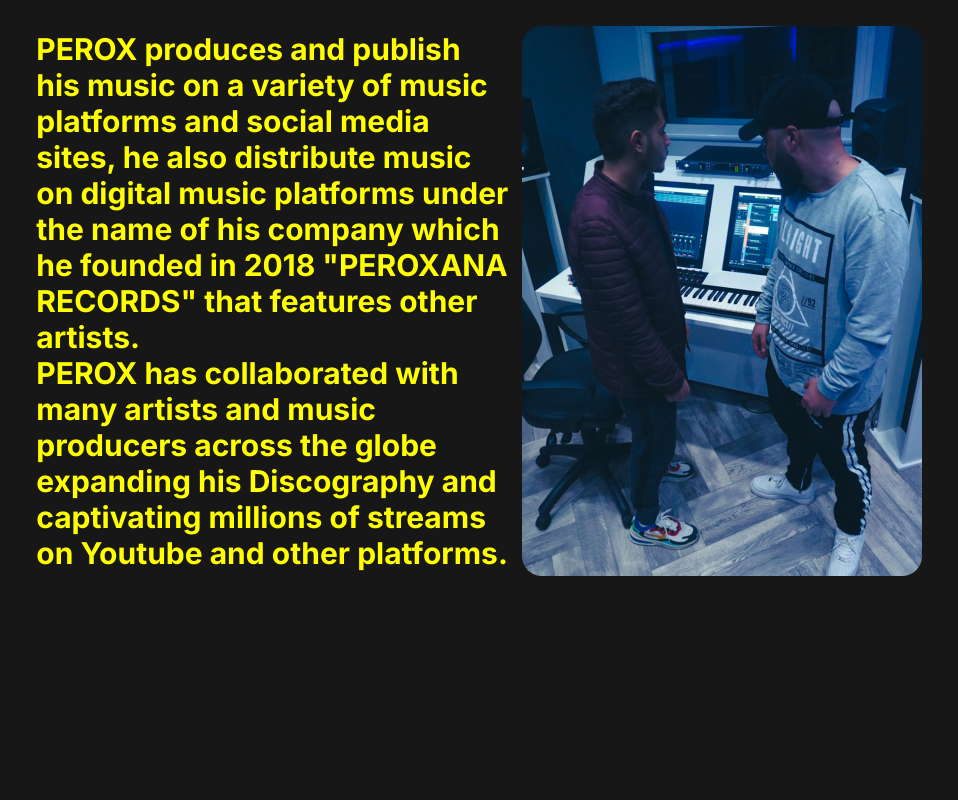
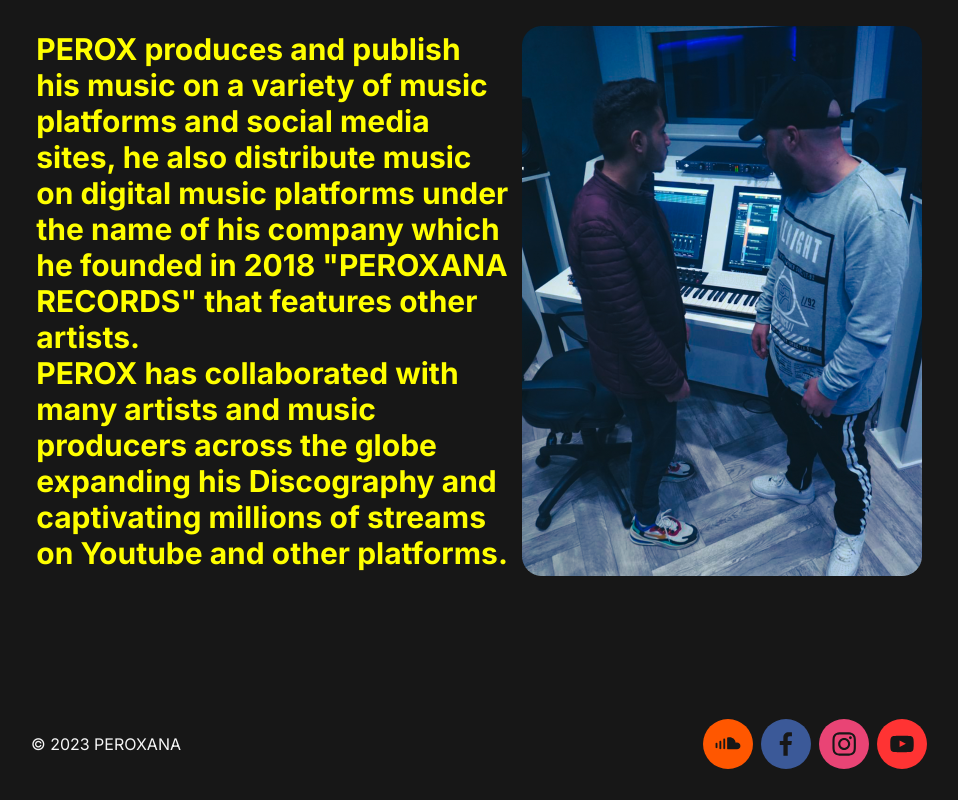
Before and after one commit to karim-hammami/perox, a Next.js app: page /about in a window 1280 px wide. Shown: the part 1676-2476 px from the top of the page, without its empty margins (161-1119 px from the left). Before the commit the page ends 2364 px from the top, so only its background shows below. Built offline with nearby package versions, Linux system fonts and the light colour scheme.

Commit message:
feat: adding a footer

```diff
--- /dev/null
+++ b/src/_components/global/Footer.tsx
@@ -0,0 +1,17 @@
+import React from "react";
+import { SocialIcon } from "react-social-icons";
+
+
+export const Footer = () => {
+    return (
+        <div className="bg-background w-full h-28 px-48 sm:px-12 flex items-center sm:flex-col justify-between">
+            <p className="text-onBackground">© 2023 PEROXANA</p>
+            <div className="flex gap-2 sm:mb-10 sm:mt-4">
+            <SocialIcon url="https://soundcloud.com/peroxmusic" />
+            <SocialIcon url="https://www.facebook.com/peroxmusic/" />
+            <SocialIcon url="https://www.instagram.com/peroxofficial/?hl=en" />
+            <SocialIcon url="https://www.youtube.com/channel/UCFt81JdYEXwKjyQJoI2d89Q" />
+            </div>
+        </div>
+    )
+}
--- a/src/app/about/page.tsx
+++ b/src/app/about/page.tsx
@@ -1,6 +1,7 @@
 "use client";
 
 import { Aboutpage } from "@/_components/about/Aboutpage";
+import { Footer } from "@/_components/global/Footer";
 import Navbar from "@/_components/global/Navbar";
 
 export default function About() {
@@ -8,6 +9,7 @@
         <main className="bg-background">
             <Navbar />
             <Aboutpage />
+            <Footer />
         </main>
     )
 }
```
